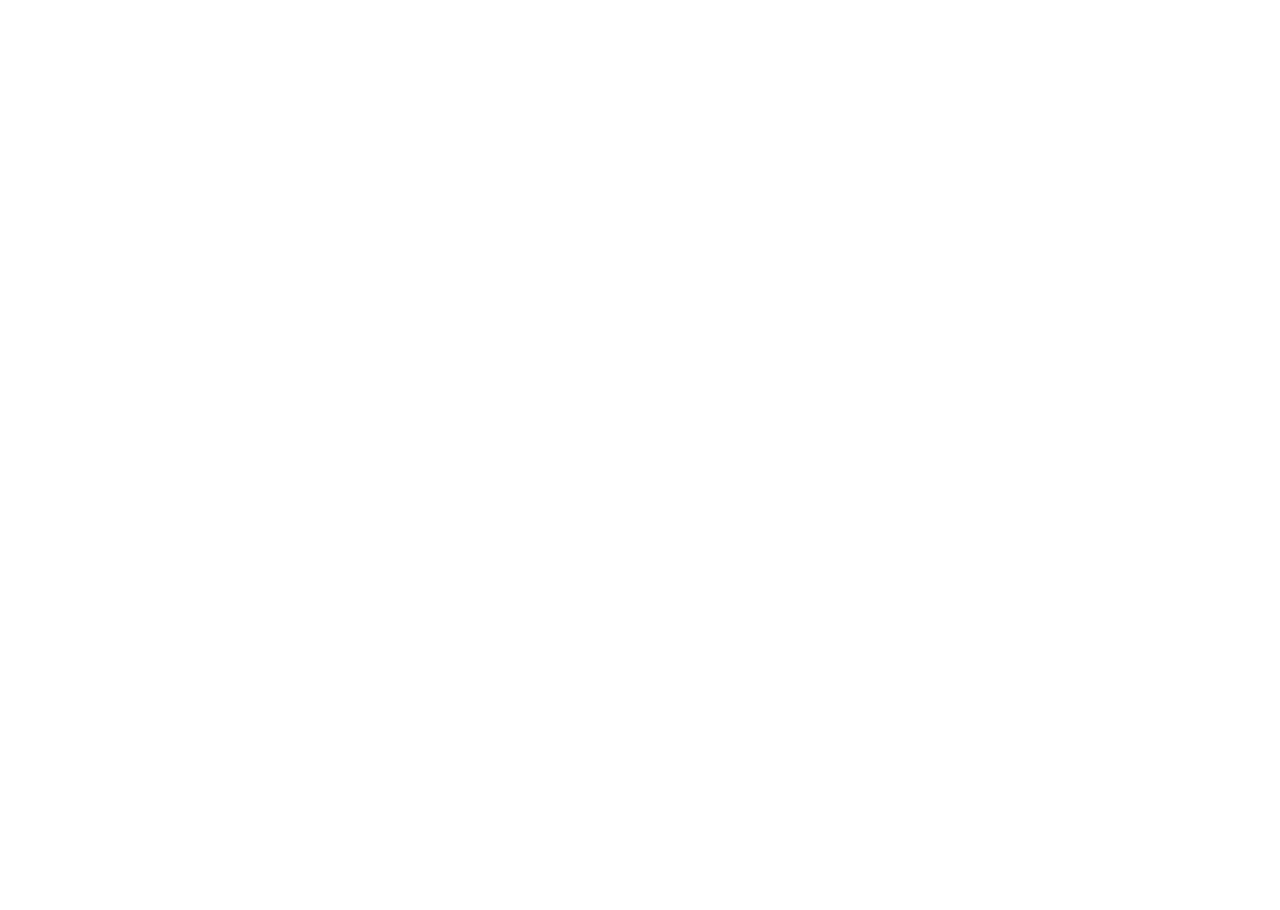
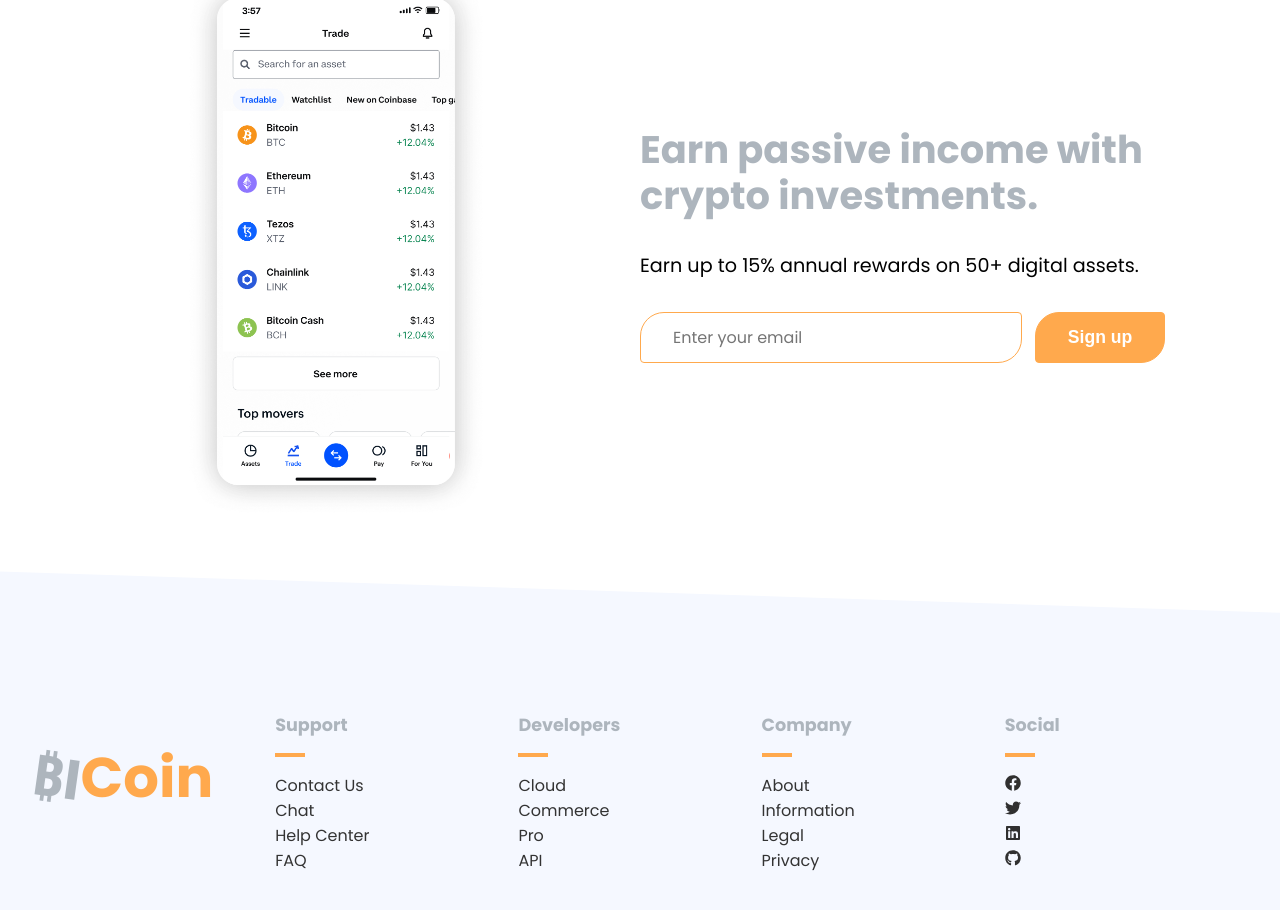
Before and after one commit to AlexaNem0/coingecko, a React (Create React App) app: page / in a window 1280 px wide. Shown: the part 738-1648 px from the top of the page. Before the commit the page ends 800 px from the top, so only its background shows below. Built offline with nearby package versions, Linux system fonts and the light colour scheme; no server answers.

Commit message:
section 3 &4 completed

```diff
--- a/src/App.js
+++ b/src/App.js
@@ -1,5 +1,7 @@
 import CoinDetails from "./components/CoinDetails";
+import Footer from "./components/Footer";
 import Hero from "./components/Hero";
+import Login from "./components/Login";
 import Navbar from "./components/Navbar";
 
 function App() {
@@ -8,6 +10,8 @@
       <Navbar />
       <Hero />
       <CoinDetails />
+      <Login />
+      <Footer />
     </>
   );
 }
--- a/src/components/CoinDetails.css
+++ b/src/components/CoinDetails.css
@@ -20,6 +20,9 @@
   padding-bottom: 2rem;
 }
 
+.explore {
+  color: #adb5bd;
+}
 .featured .left p {
   margin: 1.5rem 0;
 }
--- a/src/components/CoinDetails.js
+++ b/src/components/CoinDetails.js
@@ -26,7 +26,9 @@
     <div className="featured">
       <div className="container">
         <div className="left">
-          <h2>Explore top Crypto Coins Like BitCoin, Ethereum and DogeCoin</h2>
+          <h2 className="explore">
+            Explore top Crypto Coins Like BitCoin, Ethereum and DogeCoin
+          </h2>
           <p>See all available assets: Crypto Coins and NFT</p>
           <button className="btn">See More Coins</button>
         </div>
--- /dev/null
+++ b/src/components/Footer.css
@@ -0,0 +1,53 @@
+.footer {
+  background-color: var(--background);
+  padding: 5rem 0;
+  clip-path: polygon(0 0, 100% 10%, 100% 100%, 0% 100%);
+}
+
+.footer .container {
+  display: grid;
+  grid-template-columns: repeat(5, 1fr);
+  justify-content: space-between;
+  padding: 2rem;
+}
+
+.footer .col {
+  display: flex;
+  flex-direction: column;
+}
+
+.footer .bar {
+  width: 30px;
+  border-bottom: 4px solid var(--primary);
+  margin: 1rem 0;
+}
+
+.footer a {
+  font-size: 1rem;
+}
+
+.footer .icon {
+  color: #303030;
+  margin-right: 4px;
+}
+
+.footer h5 {
+  margin-top: 2rem;
+  color: #adb5bd;
+}
+
+@media screen and (max-width: 940px) {
+  .footer .container {
+    grid-template-columns: repeat(2, 1fr);
+  }
+
+  .footer .col-1 {
+    display: none;
+  }
+
+  /* @media screen and (max-width:478px) {
+      .footer .container {
+          grid-template-columns: 1fr;
+      }
+  } */
+}
--- /dev/null
+++ b/src/components/Footer.js
@@ -0,0 +1,58 @@
+import React from "react";
+import { FaFacebook, FaGithub, FaLinkedin, FaTwitter } from "react-icons/fa";
+import "./Footer.css";
+
+const Footer = () => {
+  return (
+    <div className="footer">
+      <div className="container">
+        <div className="bi-heading col-1">
+          <h1 className="bi-rotation">₿I</h1>
+          <p className="primary no-rotation">Coin</p>
+        </div>
+        <div className="col">
+          <h5>Support</h5>
+          <span className="bar"></span>
+          <a href="/">Contact Us</a>
+          <a href="/">Chat</a>
+          <a href="/">Help Center</a>
+          <a href="/">FAQ</a>
+        </div>
+        <div className="col">
+          <h5>Developers</h5>
+          <span className="bar"> </span>
+          <a href="/">Cloud</a>
+          <a href="/">Commerce</a>
+          <a href="/">Pro</a>
+          <a href="/">API</a>
+        </div>
+        <div className="col">
+          <h5>Company</h5>
+          <span className="bar"> </span>
+          <a href="/">About</a>
+          <a href="/">Information</a>
+          <a href="/">Legal</a>
+          <a href="/">Privacy</a>
+        </div>
+        <div className="col">
+          <h5>Social</h5>
+          <span className="bar"> </span>
+          <a href="/">
+            <FaFacebook className="icon" />
+          </a>
+          <a href="/">
+            <FaTwitter className="icon" />
+          </a>
+          <a href="/">
+            <FaLinkedin className="icon" />
+          </a>
+          <a href="/">
+            <FaGithub className="icon" />
+          </a>
+        </div>
+      </div>
+    </div>
+  );
+};
+
+export default Footer;
--- a/src/components/Hero.css
+++ b/src/components/Hero.css
@@ -15,6 +15,9 @@
   padding: 1rem 0;
 }
 
+.invest {
+  color: #adb5bd;
+}
 .hero .input-container {
   padding: 1rem 0;
 }
--- a/src/components/Hero.js
+++ b/src/components/Hero.js
@@ -8,7 +8,7 @@
       <div className="container">
         <div className="left">
           <p> Buy & Sell Crypto 24/7 using your savings account</p>
-          <h1>Invest in Cryptocurrency with your TFSA</h1>
+          <h1 className="invest">Invest in Cryptocurrency with your TFSA</h1>
           <p>Buy, Sell, and store hundreds of Coins in one place</p>
           <div className="input-container">
             <input type="text" placeholder="Enter your email" />
--- /dev/null
+++ b/src/components/Login.css
@@ -0,0 +1,33 @@
+.login .container {
+  display: grid;
+  grid-template-columns: repeat(2, 1fr);
+  justify-content: center;
+  align-items: center;
+  padding: 3rem 2rem;
+}
+
+.login .left {
+  text-align: center;
+}
+
+.login img {
+  width: 300px;
+}
+
+.login img:hover {
+  transform: scale(1.1);
+  transition: 0.5s ease-in-out;
+}
+
+.login .right p {
+  margin: 2rem 0;
+}
+.login .right h2 {
+  color: #adb5bd;
+}
+
+@media screen and (max-width: 940px) {
+  .login .container {
+    grid-template-columns: 1fr;
+  }
+}
--- /dev/null
+++ b/src/components/Login.js
@@ -0,0 +1,27 @@
+import React from "react";
+import "./Login.css";
+import Trade from "../assets/login.png";
+
+const Login = () => {
+  return (
+    <div className="login">
+      <div className="container">
+        <div className="left">
+          <img src={Trade} alt="trade app" />
+        </div>
+        <div className="right">
+          <h2>Earn passive income with crypto investments.</h2>
+          <p>Earn up to 15% annual rewards on 50+ digital assets.</p>
+          <div className="input-container">
+            <input type="email" placeholder="Enter your email" />
+            <button type="submit" className="btn ">
+              Sign up
+            </button>
+          </div>
+        </div>
+      </div>
+    </div>
+  );
+};
+
+export default Login;
--- a/src/components/Navbar.css
+++ b/src/components/Navbar.css
@@ -14,7 +14,22 @@
   justify-content: space-between;
   align-items: center;
   height: 100%;
-  padding: 1rem;
+  padding: 1rem 2rem;
+}
+
+.bi-heading {
+  display: flex;
+  align-items: center;
+}
+
+.bi-rotation {
+  transform: rotate(8deg);
+  color: #adb5bd;
+}
+
+.no-rotation {
+  font-size: 3.5rem;
+  font-weight: 700;
 }
 
 .colors {
@@ -38,6 +53,12 @@
 .hamburger {
   display: none;
   cursor: pointer;
+}
+
+@media screen and (max-width: 600px) {
+  .no-rotation {
+    font-size: 2.1rem;
+  }
 }
 
 @media screen and (max-width: 1240px) {
--- a/src/components/Navbar.js
+++ b/src/components/Navbar.js
@@ -9,9 +9,10 @@
   return (
     <div className="header">
       <div className="container">
-        <h1>
-          BI<span className="primary">Coin</span>
-        </h1>
+        <div className="bi-heading">
+          <h1 className="bi-rotation">₿I</h1>
+          <p className="primary no-rotation">Coin</p>
+        </div>
         <ul className={clickHamburger ? "nav-menu active" : "nav-menu"}>
           <li>
             <a href="/">Home</a>
@@ -31,9 +32,9 @@
         </div>
         <div className="hamburger" onClick={handleClick}>
           {clickHamburger ? (
-            <FaTimes size={20} style={{ color: "#333" }} />
+            <FaTimes size={20} style={{ color: "#adb5bd" }} />
           ) : (
-            <FaBars size={20} style={{ color: "#333" }} />
+            <FaBars size={20} style={{ color: "#adb5bd" }} />
           )}
         </div>
       </div>
```
Also changed, not shown: src/assets/login.png (added).
